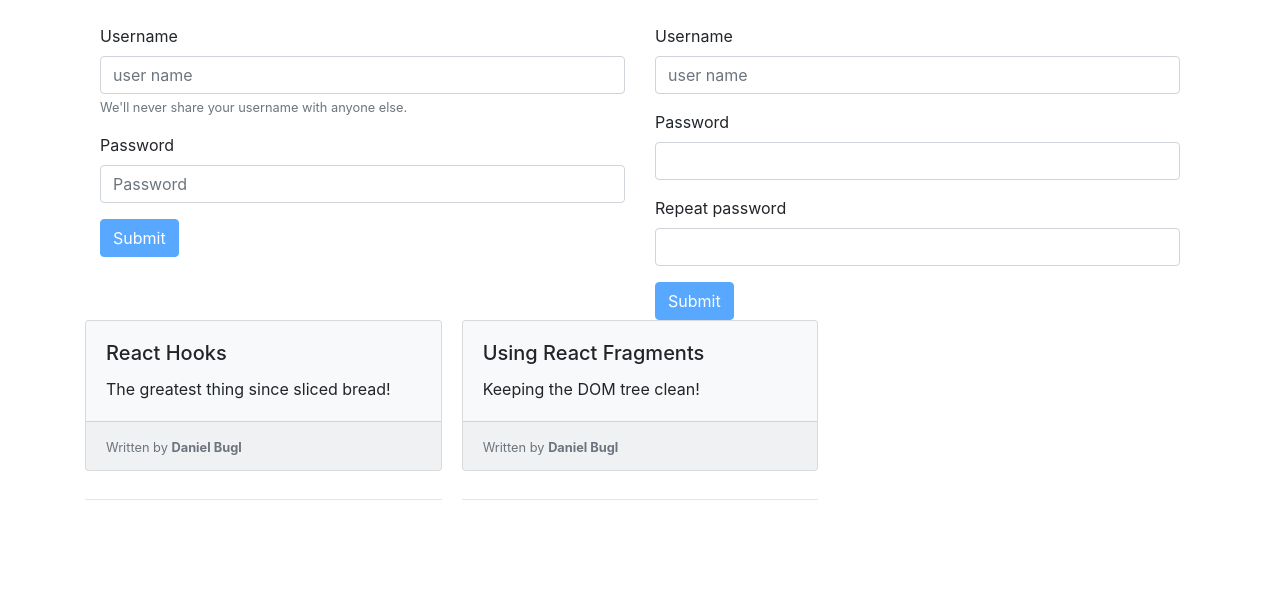
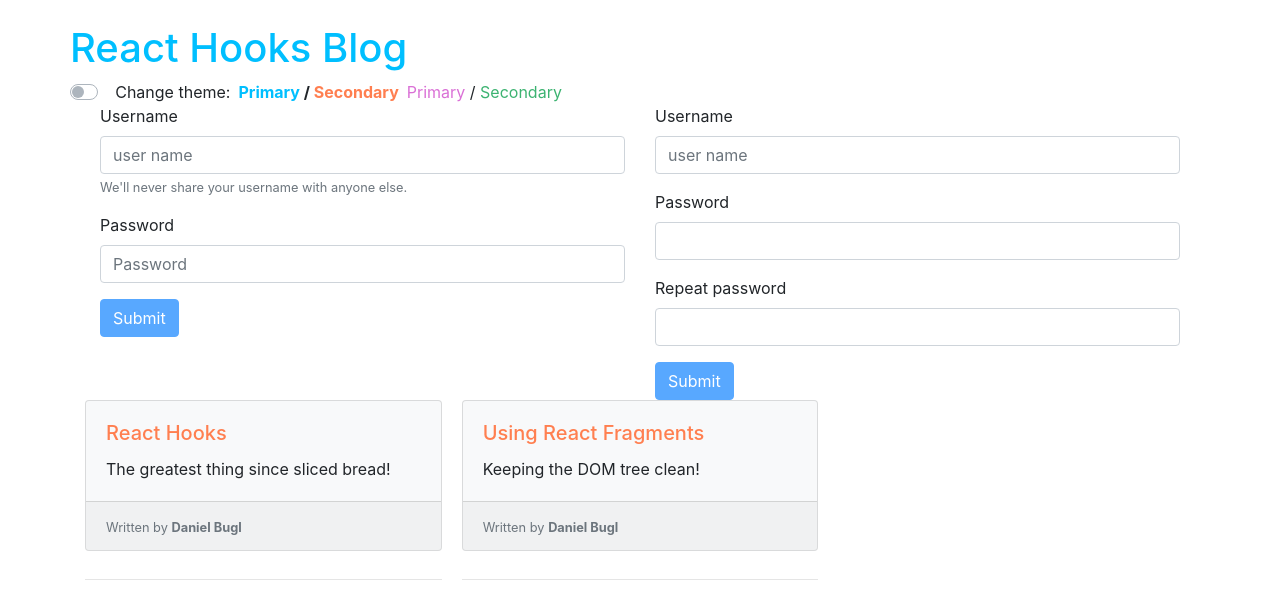
Before and after one commit to xavigimenezsanchez/ReactHooksReducer, a React (Create React App) app: page / in a window 1280 px wide. Shown: the top 590 px of the page. Built offline with nearby package versions, Linux system fonts and the light colour scheme.

Commit message:
context added

```diff
--- a/src/App.js
+++ b/src/App.js
@@ -1,8 +1,11 @@
-import React, { useReducer, useEffect } from "react";
+import React, { useReducer, useEffect, useState } from "react";
 import appReducer from "./reducers";
 import PostList from "./post/PostList";
 import CreatePost from "./post/CreatePost";
 import UserBar from "./user/UserBar";
+import Header from "./header";
+import ChangeTheme from './ChangeTheme';
+import { ThemeContext } from './contexts';
 import { Container, Row, Col } from 'react-bootstrap';
 import 'bootstrap/dist/css/bootstrap.min.css';
 import "./styles.css";
@@ -20,7 +23,13 @@
   }
 ];
 
+
 export default function App() {
+  const [ theme, setTheme ] = useState({
+    primaryColor: 'deepskyblue',
+    secondaryColor: 'coral'
+  })
+
   const [state, dispatch] = useReducer(appReducer, {
     user: "",
     posts: defaultPosts
@@ -35,7 +44,14 @@
   }),[user]);
 
   return (
+    <ThemeContext.Provider value={theme}>
       <Container>
+        <Row>
+          <Header text="React Hooks Blog" />
+        </Row>
+        <Row>
+          <ChangeTheme theme={theme} setTheme={setTheme} />
+        </Row>
         <Row>
           <Col>
             <UserBar user={user} dispatch={dispatch} />
@@ -48,6 +64,7 @@
           </Col>
         </Row>
       </Container>
+    </ThemeContext.Provider>
 
   );
 }
--- /dev/null
+++ b/src/ChangeTheme.js
@@ -0,0 +1,49 @@
+import React from 'react';
+import { Row, Col, Form } from 'react-bootstrap';
+
+const THEMES = [    { primaryColor: 'deepskyblue', secondaryColor: 'coral' },    { primaryColor: 'orchid', secondaryColor: 'mediumseagreen' }];
+
+function ThemeItem({ theme, active, onClick }) {
+    return (
+        <span onClick={onClick} style={{ cursor: 'pointer', paddingLeft: 8, fontWeight: active ? 'bold' : 'normal' }}>
+            <span style={{ color: theme.primaryColor }}>Primary</span> / <span style={{ color: theme.secondaryColor }}>Secondary</span>
+        </span>
+    )
+}
+
+
+export default function ChangeTheme ({ theme, setTheme }) {
+    function isActive (t) {
+        return t.primaryColor === theme.primaryColor && t.secondaryColor === theme.secondaryColor
+    }
+
+    function handleOnChange(e){
+        if (e.target.checked) {
+            setTheme(THEMES[1])
+        } else {
+            setTheme(THEMES[0])
+        }
+    }
+    return (
+        <Form>
+            <Row>
+                <Col md={1}>
+                    <Form.Check
+                        type="switch"
+                        id="theme-switch"
+                        label=""
+                        onChange={handleOnChange}
+                    />
+                </Col>
+                <Col>
+                        Change theme:
+                    {THEMES.map((t, i) =>
+                        <ThemeItem key={'theme-' + i} theme={t} active={isActive(t)} onClick={() => setTheme(t)} />
+                    )}
+                </Col>
+
+            </Row>
+
+        </Form>
+    )
+}
--- /dev/null
+++ b/src/contexts.js
@@ -0,0 +1,6 @@
+import React from 'react';
+
+export const ThemeContext = React.createContext({
+    primaryColor: 'deepskyblue',
+    secondaryColor: 'coral'
+})
--- /dev/null
+++ b/src/header.js
@@ -0,0 +1,9 @@
+import React, { useContext } from 'react';
+import { ThemeContext } from './contexts';
+
+const Header = ({ text }) => {
+    const {primaryColor } = useContext(ThemeContext);
+    return <h1 style={{color: primaryColor }}>{text}</h1>
+}
+
+export default Header;
--- a/src/post/Post.js
+++ b/src/post/Post.js
@@ -1,11 +1,13 @@
-import React from "react";
+import React , {useContext } from "react";
 import { Card } from "react-bootstrap";
+import { ThemeContext } from '../contexts';
 
 export default function Post({ title, content, author }) {
+  const {secondaryColor } = useContext(ThemeContext);
   return (
      <Card bg="light">
       <Card.Body>
-        <Card.Title>{title}</Card.Title>
+        <Card.Title style={{color: secondaryColor}}>{title}</Card.Title>
         <Card.Text>
           {content}
         </Card.Text>
```
Also changed, not shown: 2 other files (tests, documents, lock files or other folders). Lines whose indentation alone changed are shown as unchanged.
